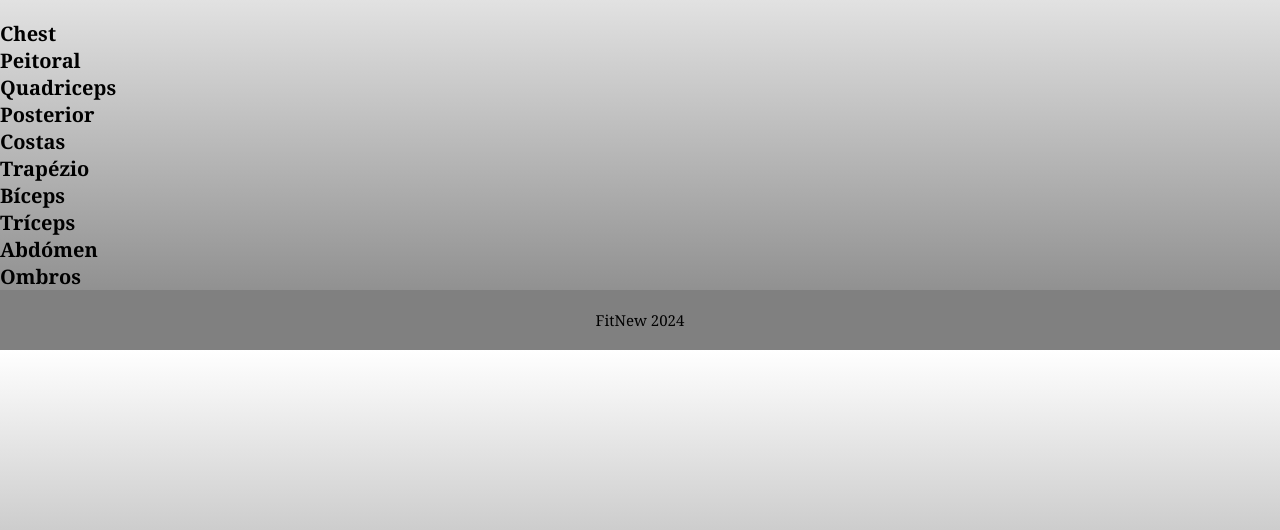
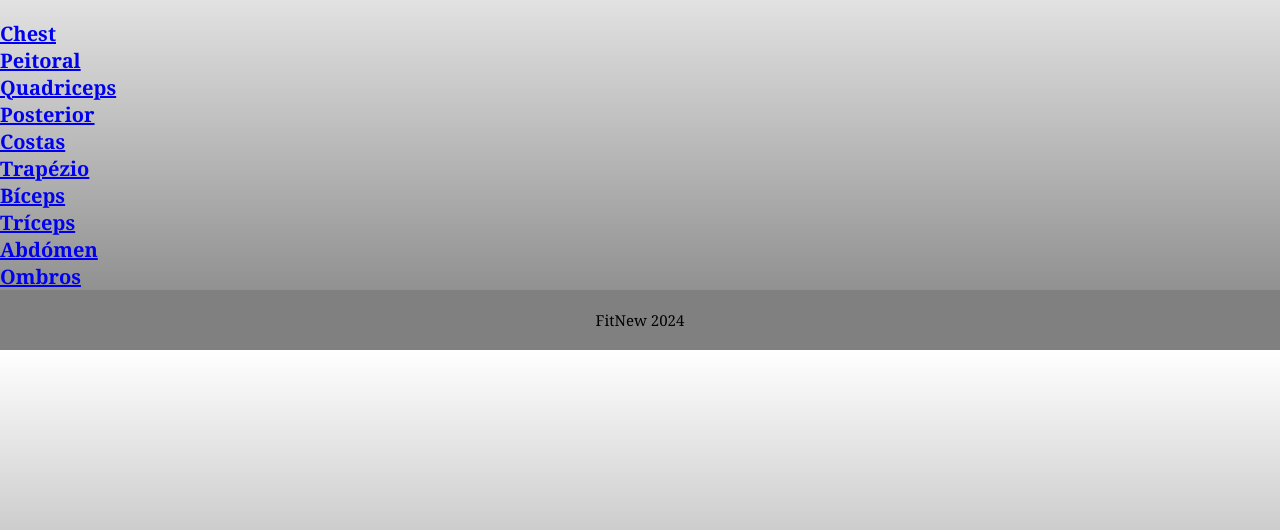
Before and after one commit to Lucas-Espindola-dev/FitNew, a Django app: page /fitnew/exercicios/ in a window 1280 px wide. Shown: the part 105-635 px from the top of the page. Run offline with Django 5.2, Linux system fonts and the light colour scheme; data comes from the database, SQL or seed files in the repository.

Commit message:
Adding links

```diff
--- a/fitnew/templates/fitnew/pages/muscular_groups.html
+++ b/fitnew/templates/fitnew/pages/muscular_groups.html
@@ -6,8 +6,8 @@
 
 <div class="muscular-groups-grid">
     {% for group in muscular_groups %}
-    <div class="musuclar-group-card">
-        <a>
+    <div class="muscular-group-card">
+        <a href="{% url 'fitnew:exercises' group.id %}">
             <h1>{{group.name}}</h1>
         </a>
     </div>
```
